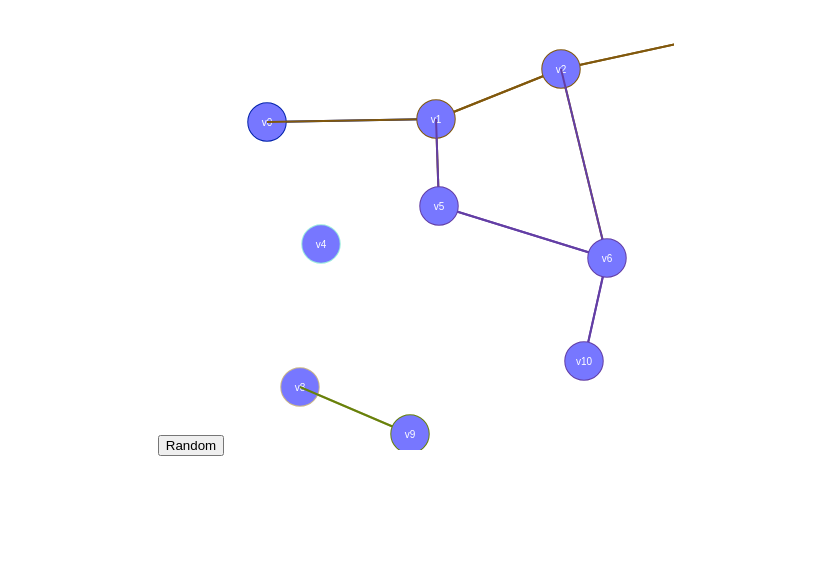
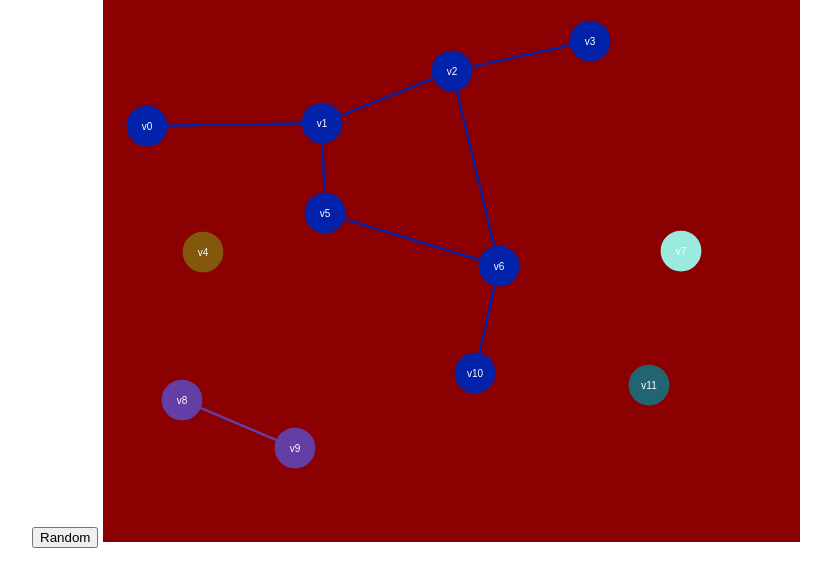
Before and after one commit to bloominstituteoftechnology/Sprint-Challenge--Graphs, a React (Create React App) app in the folder graph_dfs_debug/: page / in a window 1280 px wide. Shown: the top 586 px of the page, without its empty margins (224-1055 px from the left). Built offline with nearby package versions, Linux system fonts and the light colour scheme.

Commit message:
Sprint Challenge

```diff
--- a/graph_dfs_debug/src/App.js
+++ b/graph_dfs_debug/src/App.js
@@ -5,12 +5,12 @@ import './App.css';
 // Define the size of the random graph
 const xCount = 4;
 const yCount = 3;
-const boxSize = 150;
+const boxSize = 155;
 const probability = 0.6;
 
 // Figure out the canvas size
-const canvasWidth = boxSize * xCount;
-const canvasHeight = boxSize * yCount;
+const canvasWidth = boxSize * (xCount + 0.5); // Added to stop cutting off
+const canvasHeight = boxSize * (yCount + 0.5); // Added to stop cutting off
 const radius = boxSize / 8;
 
 /**
@@ -40,7 +40,7 @@ class GraphView extends Component {
 
     // Clear it
     if (clear) {
-      ctx.fillStyle = 'white';
+      ctx.fillStyle = 'darkred';
       ctx.fillRect(0, 0, canvasWidth, canvasHeight);
     }
 
@@ -59,7 +59,7 @@ class GraphView extends Component {
     }
 
     // Draw the verts on top
-    ctx.fillStyle = '#77f';
+    ctx.fillStyle = color; // Changed '#77f' to color
 
     for (let v of vertexes) {
       ctx.beginPath();
@@ -119,7 +119,7 @@ class GraphView extends Component {
    * Render
    */
   render() {
-    return <canvas ref="canvas" width={canvasHeight} height={canvasHeight}></canvas>;
+    return <canvas ref="canvas" width={canvasWidth} height={canvasHeight}></canvas>; // corrected to canvasWidth
   }
 }
 
@@ -155,7 +155,7 @@ class App extends Component {
   render() {
     return (
       <div className="App">
-        <button onClick={this.Button}>Random</button>
+        <button onClick={this.onButton}>Random</button> {/* Correct function is onButton */}
         <GraphView graph={this.state.graph}></GraphView>
       </div>
     );
--- a/graph_dfs_debug/src/graph.js
+++ b/graph_dfs_debug/src/graph.js
@@ -132,7 +132,7 @@ export class Graph {
         }
       }
 
-      stack.shift(); // de-stack
+      //stack.shift(); // de-stack   //There is already a pop function
       u.color = 'black';
 
       component.add(u);
```
Also changed, not shown: 2 other files (tests, documents, lock files or other folders).
